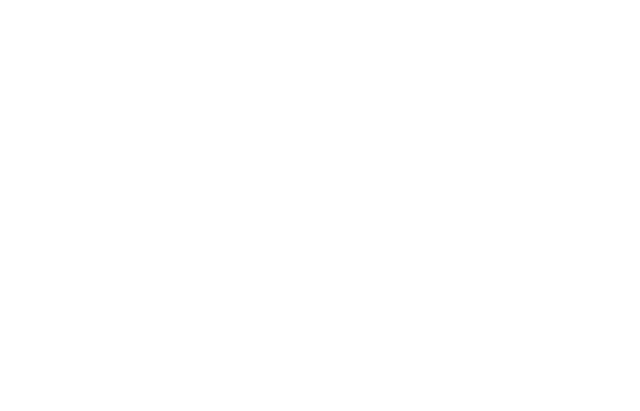
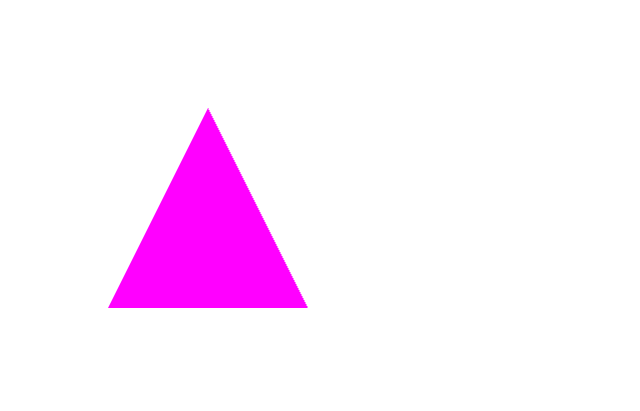
Before and after one commit to Astralfish/slime-simulation, a plain HTML site: page index.html in a window 1280 px wide. Shown: the whole page, without its empty margins (0-640 px from the left). Drawn offline with Linux system fonts and the light colour scheme.

Commit message:
simple webgl program

```diff
--- a/index.html
+++ b/index.html
@@ -8,6 +8,5 @@
 <body>
     <canvas id="main-canvas" width="400px" height="400px"></canvas>
     <script type="module" src="scripts/main.js"></script>
-    <script type="module" src="scripts/shaders.js"></script>
 </body>
 </html>
--- a/scripts/main.js
+++ b/scripts/main.js
@@ -6,3 +6,39 @@ const gl = canvas.getContext("webgl2");
 if (!gl) {
     console.error("no webgl 2!");
 }
+
+console.log("WebGl working")
+
+const simpleVertexSource = await Shaders.fetchShader("/shaders/simple.vert");
+const simpleFragmentSource = await Shaders.fetchShader("/shaders/simple.frag");
+const simpleProgram = Shaders.createProgram(gl, simpleVertexSource, simpleFragmentSource);
+
+const positionAttributeLocation = gl.getAttribLocation(simpleProgram, "position");
+
+const positionBuffer = gl.createBuffer();
+gl.bindBuffer(gl.ARRAY_BUFFER, positionBuffer);
+const positionData = [
+    100, 100,
+    200, 300,
+    300, 100,
+];
+gl.bufferData(gl.ARRAY_BUFFER, new Float32Array(positionData), gl.STATIC_DRAW);
+
+const positionVAO = gl.createVertexArray();
+gl.bindVertexArray(positionVAO);
+gl.enableVertexAttribArray(positionAttributeLocation);
+
+gl.vertexAttribPointer(positionAttributeLocation, 2, gl.FLOAT, false, 0, 0);
+
+const scaleUniformLocation = gl.getUniformLocation(simpleProgram, "scale");
+
+gl.viewport(0, 0, gl.canvas.width, gl.canvas.height);
+gl.clearColor(0, 0, 0, 0);
+gl.clear(gl.COLOR_BUFFER_BIT);
+gl.useProgram(simpleProgram);
+
+gl.uniform2f(scaleUniformLocation, 2.0 / gl.canvas.width, 2.0 / gl.canvas.height);
+
+gl.bindVertexArray(positionVAO);
+
+gl.drawArrays(gl.TRIANGLES, 0, 3);
--- a/scripts/shaders.js
+++ b/scripts/shaders.js
@@ -13,25 +13,34 @@ function compileShader(gl, shaderSource, shaderType) {
   }
 
 function linkProgram(gl, vertexShader, fragmentShader) {
-    const program = gl.CreateProgram();
-    program.attachShader(vertexShader);
-    program.attachShader(fragmentShader);
+    const program = gl.createProgram();
+    gl.attachShader(program, vertexShader);
+    gl.attachShader(program, fragmentShader);
     gl.linkProgram(program);
     const success = gl.getProgramParameter(program, gl.LINK_STATUS);
 
     if(!success) {
         throw (`Error linking program: ${gl.getProgramInfoLog(program)}`);
     }
+
+    return program;
+}
+
+function createProgram(gl, vertexSource, fragmentSource) {
+    const vertexShader = compileShader(gl, vertexSource, gl.VERTEX_SHADER);
+    const fragmentShader = compileShader(gl, fragmentSource, gl.FRAGMENT_SHADER);
+    const program = linkProgram(gl, vertexShader, fragmentShader);
+    return program;
 }
 
 async function fetchShader(url) {
     const response = await fetch(url);
 
     if (!response.ok) {
-        throw (`Error (${response.status}) fetching shader source from ${url}:`);
+        throw (`Error (${response.status}) fetching shader source from ${url}`);
     }
 
     return response.text();
 }
 
-export { compileShader, linkProgram, fetchShader };
+export { compileShader, linkProgram, fetchShader, createProgram };
--- /dev/null
+++ b/shaders/simple.frag
@@ -0,0 +1,10 @@
+#version 300 es
+
+precision highp float;
+
+out vec4 outColor;
+
+void main()
+{
+    outColor = vec4(1, 0, 1, 1);
+}
--- /dev/null
+++ b/shaders/simple.vert
@@ -0,0 +1,10 @@
+#version 300 es
+
+in vec2 position;
+uniform vec2 scale;
+
+void main()
+{
+    vec2 transformed = (position * scale) - 1.0;
+    gl_Position = vec4(transformed, 0, 1);
+}
```
